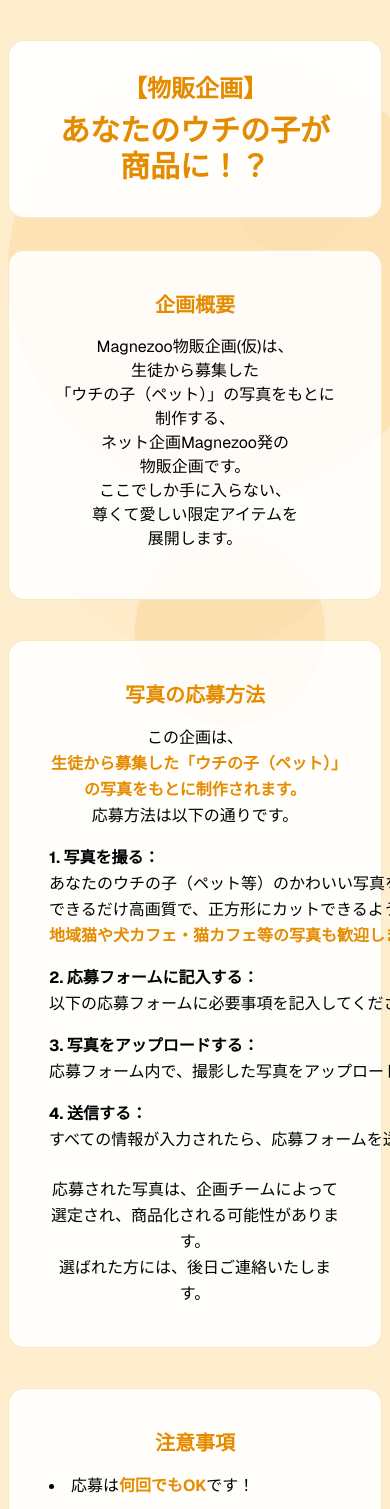
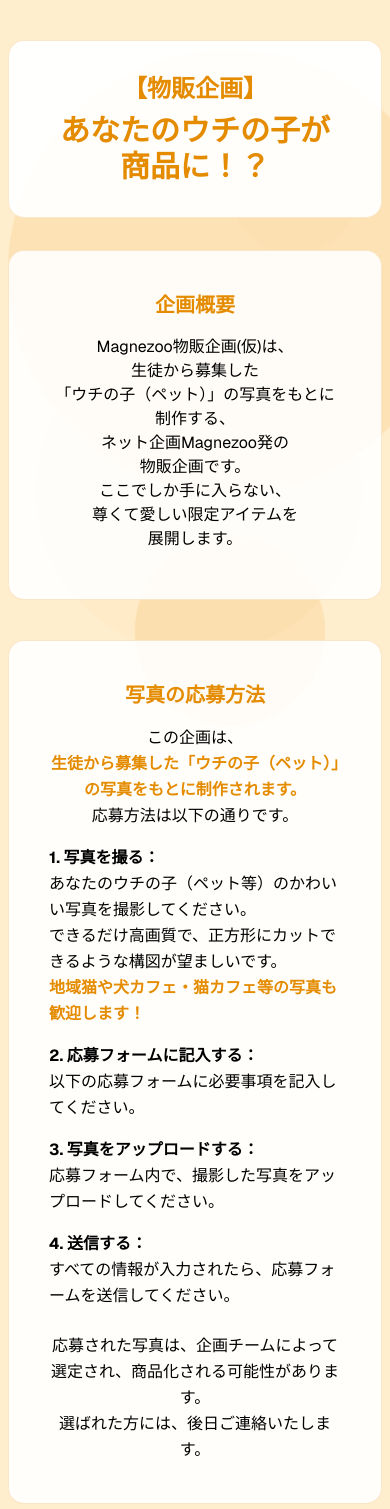
Before and after one commit to Magnezoo/magnezoo-2026, a Next.js app: page /sales_app in a window 390 px wide. Shown: the top 1509 px of the page. Built offline with nearby package versions, Linux system fonts and the light colour scheme.

Commit message:
Update src/app/sales_app/page.tsx
Co-authored-by: Yuito Akatsuki (Tani Yutaka) <yuito@yuito-it.jp>
Signed-off-by: yuumochinnn <yuuna_25s1101464@nnn.ed.jp>

```diff
--- a/src/app/sales_app/page.tsx
+++ b/src/app/sales_app/page.tsx
@@ -78,7 +78,7 @@ export default function SalesAppCampainPage() {
             応募方法は以下の通りです。
           </p>
           <ol className="list-inside list-none text-left mx-auto max-w-md space-y-4">
-            <li className="whitespace-nowrap">
+            <li className="md:whitespace-nowrap whitespace-break-spaces">
               <span className="font-bold">1. 写真を撮る：</span>
               <br />
               あなたのウチの子（ペット等）のかわいい写真を撮影してください。
@@ -89,21 +89,21 @@ export default function SalesAppCampainPage() {
                 地域猫や犬カフェ・猫カフェ等の写真も歓迎します！
               </span>
             </li>
-            <li className="whitespace-nowrap">
+            <li className="md:whitespace-nowrap whitespace-break-spaces">
               <span className="font-bold list-none">
                 2. 応募フォームに記入する：
               </span>
               <br />
               以下の応募フォームに必要事項を記入してください。
             </li>
-            <li className="whitespace-nowrap">
+            <li className="md:whitespace-nowrap whitespace-break-spaces">
               <span className="font-bold list-none">
                 3. 写真をアップロードする：
               </span>
               <br />
               応募フォーム内で、撮影した写真をアップロードしてください。
             </li>
-            <li className="whitespace-nowrap">
+            <li className="md:whitespace-nowrap whitespace-break-spaces">
               <span className="font-bold list-none">4. 送信する：</span>
               <br />
               すべての情報が入力されたら、応募フォームを送信してください。
```
